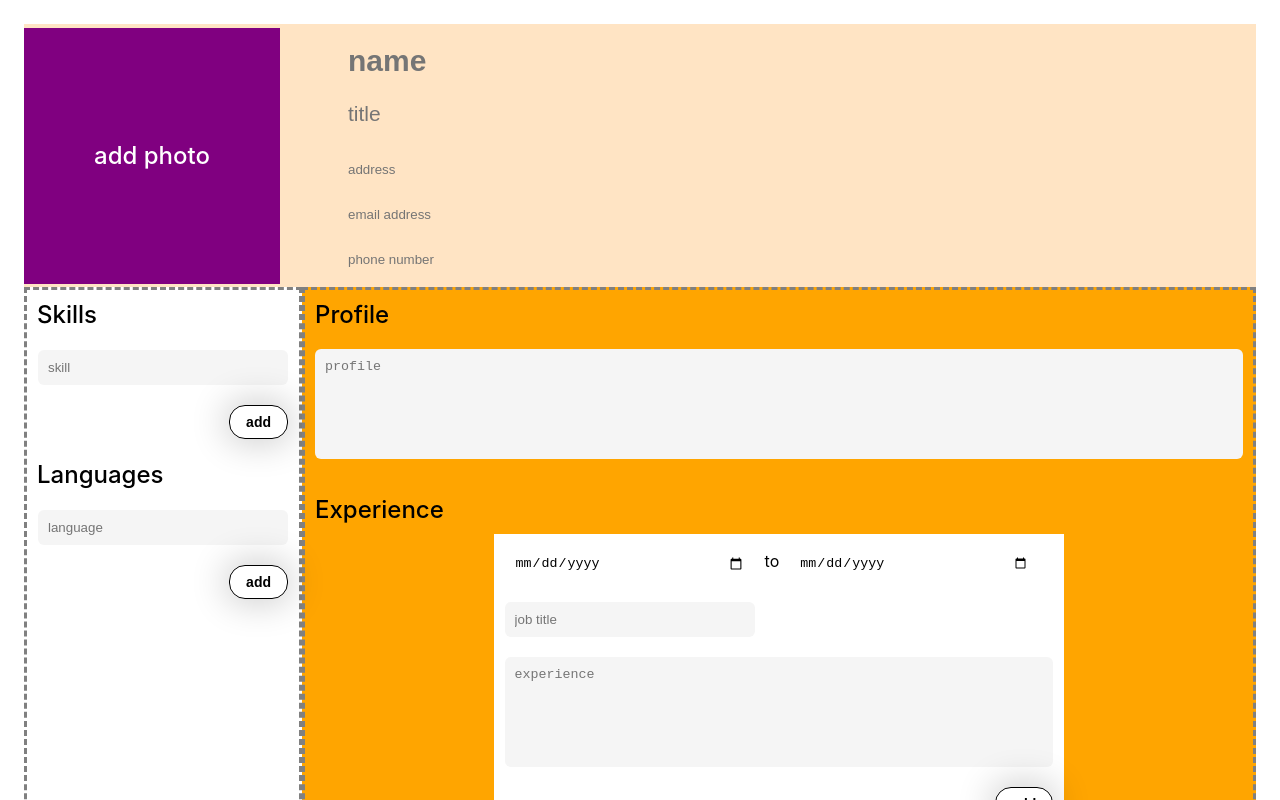
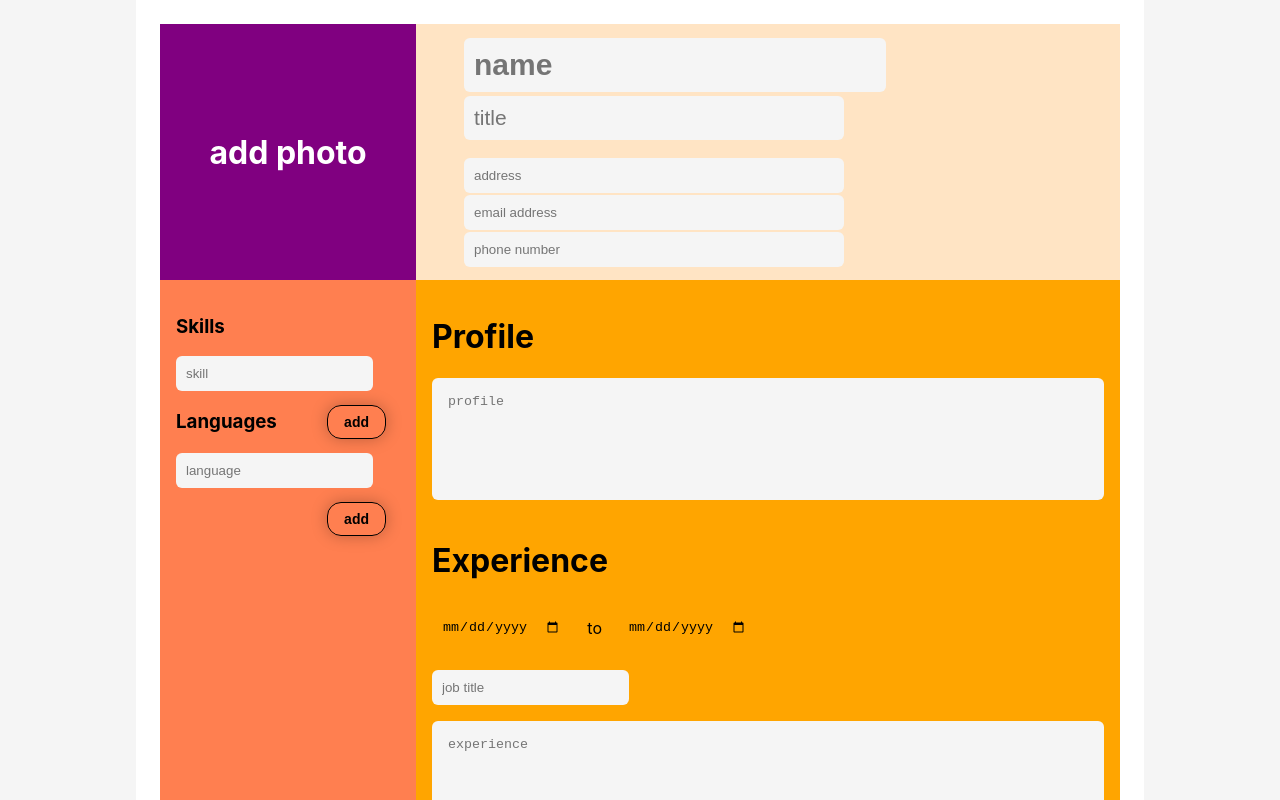
Before and after one commit to thural/CV-Application, a React app: page / in a window 1280 px wide. Shown: the top 800 px of the page. Built offline with nearby package versions, Linux system fonts and the light colour scheme.

Commit message:
css refactor

```diff
--- a/src/App.css
+++ b/src/App.css
@@ -1,17 +1,99 @@
 .App {
-  margin: 0;
+  margin: auto;
+  width: 75vw;
+  min-width: min-content;
   border: 24px solid white;
   background-color: orange;
   font-size: 16px;
 }
 
-form {
-  width: 60%;
+.content {
+  margin: 0;
+  padding: 0;
+  display: flex;
+  flex-flow: row nowrap;
+}
+
+.side {
+  box-sizing: border-box;
+  min-width: 32vh;
+  max-width: 32vh;
+  background-color: coral;
+  padding: 1rem;
+}
+
+.main {
+  display: flex;
+  flex-flow: column nowrap;
+  width: 100%;
+  gap: 1rem;
+  padding: 1rem;
+}
+
+.main form {
+  display: flex;
+  flex-direction: column;
+  width: 100%;
   min-width: fit-content;
   margin: auto;
-  background-color: white;
-  border: 1px white solid;
+  gap: 1rem;
 }
+
+.main .date {
+  display: flex;
+  flex-flow: row nowrap;
+  gap: 1rem;
+}
+
+.main textarea {
+  width: 100%;
+  resize: none;
+  box-sizing: border-box;
+  outline: none;
+  border: none;
+  border-radius: 6px;
+  background-color: whitesmoke;
+  padding: 1rem;
+}
+
+input {
+  width: fit-content;
+  padding: 10px;
+  color: black;
+  border: none;
+  border-radius: 6px;
+  background-color: whitesmoke;
+}
+
+textarea:focus {
+  outline: 1px gray solid;
+}
+
+input:focus {
+  outline: 1px gray solid;
+}
+
+input[type=date] {
+  background: none;
+}
+
+button {
+  width: fit-content;
+  margin: 1em;
+  height: auto;
+  text-align: right;
+  font-size: 14px;
+  font-weight: 600;
+  background-color: transparent;
+  border: 1px solid black;
+  color: black;
+  padding: 8px 16px;
+  border-radius: 1em;
+  box-shadow: 0px 0px 16px 0px rgb(0 0 0 / 25%);
+  float: right;
+}
+/*
+
 
 label {
   font-size: 14px;
@@ -55,12 +137,7 @@ textarea {
   display: block;
   width: 100%;
   padding: 10px;
-  resize: none;
-  box-sizing: border-box;
-  outline: none;
-  border: none;
-  border-radius: 6px;
-  background-color: whitesmoke;
+
 }
 
 textarea:focus {
@@ -90,18 +167,4 @@ input {
 .date {
   display: flex;
 }
-
-button {
-  margin: 10px;
-  height: auto;
-  text-align: right;
-  font-size: 14px;
-  font-weight: 600;
-  background-color: transparent;
-  border: 1px solid black;
-  color: black;
-  padding: 8px 16px;
-  border-radius: 16px;
-  box-shadow: 0px 0px 36px 4px rgba(0, 0, 0, 0.2);
-  float: right;
-}
+*/
--- a/src/components/Education/Education.js
+++ b/src/components/Education/Education.js
@@ -1,5 +1,6 @@
 import React, { useReducer } from "react";
 import uniqid from "uniqid";
+import './Education.css'
 
 function listReducer(state, { type, id, form, values }) {
   switch (type) {
@@ -66,7 +67,7 @@ const Education = () => {
   };
 
   return (
-    <>
+    <div className="Education">
       <h1>Education</h1>
 
       {
@@ -159,7 +160,7 @@ const Education = () => {
         </div>
         <button type="submit" >add</button>
       </form>
-    </>
+    </div>
   )
 };
 
--- a/src/components/Experience/Experience.js
+++ b/src/components/Experience/Experience.js
@@ -1,5 +1,6 @@
 import React, { useReducer } from "react";
 import uniqid from "uniqid";
+import './Experience.css';
 
 function listReducer(state, { type, id, form, values }) {
   switch (type) {
--- a/src/components/Personal/Personal.css
+++ b/src/components/Personal/Personal.css
@@ -3,10 +3,10 @@
   display: flex;
   align-items: center;
   flex-direction: row;
-  background-color:bisque;
+  background-color: bisque;
 }
 
-.Personal input {
+input {
   background: none;
 }
 
@@ -20,18 +20,21 @@ input:hover {
   outline: 1px gray solid;
 }
 
-.main > div, .side div {
-  display: flex;
-  flex-direction: column;
+.header {
+  margin-left: 48px;
 }
 
-.headline input:first-child{
+.headline {
+  margin-bottom: 1rem;
+}
+
+.headline input:first-child {
   font-size: 30px;
   font-weight: 800;
   margin-bottom: 0px;
 }
 
-.headline input:last-child{
+.headline input:last-child {
   font-size: 21px;
   font-weight: 500;
   width: 360px;
@@ -39,7 +42,12 @@ input:hover {
   margin-top: 4px;
 }
 
-.details input{
+.details {
+  display: flex;
+  flex-flow: column nowrap;
+}
+
+.details input {
   width: 360px;
   min-width: fit-content;
   margin-top: 2px;
@@ -49,12 +57,11 @@ input:hover {
   display: flex;
   background-color: purple;
   margin: 0px;
-  margin-right: 48px;
-  height: 32vh;
-  width: 32vh;
+  min-height: 32vh;
+  min-width: 32vh;
 }
 
-.photo > div {
+.photo>div {
   display: flex;
   justify-content: center;
   align-items: center;
@@ -63,7 +70,3 @@ input:hover {
   margin: auto;
   color: white;
 }
-
-.headline {
-  margin-bottom: 1rem;
-}
--- a/src/components/Personal/Personal.js
+++ b/src/components/Personal/Personal.js
@@ -20,7 +20,7 @@ const Personal = () => {
   return (
     <div className="Personal">
       <div className="photo"><div><h1>add photo</h1></div></div>
-      <div>
+      <div className="header">
         <div className="headline">
           <input
             type="text"
--- /dev/null
+++ b/src/components/Profile/Profile.css
@@ -0,0 +1,3 @@
+.Profile textarea {
+  width: 100%;
+}
--- a/src/components/Profile/Profile.js
+++ b/src/components/Profile/Profile.js
@@ -1,4 +1,5 @@
 import React, { useState } from "react";
+import './Profile.css'
 
 const Profile = () => {
   const [profile, setProfile] = useState("")
```
Also changed, not shown: Profile.css (added), src/components/Education/Education.css (added), src/components/Experience/Experience.css (added).
